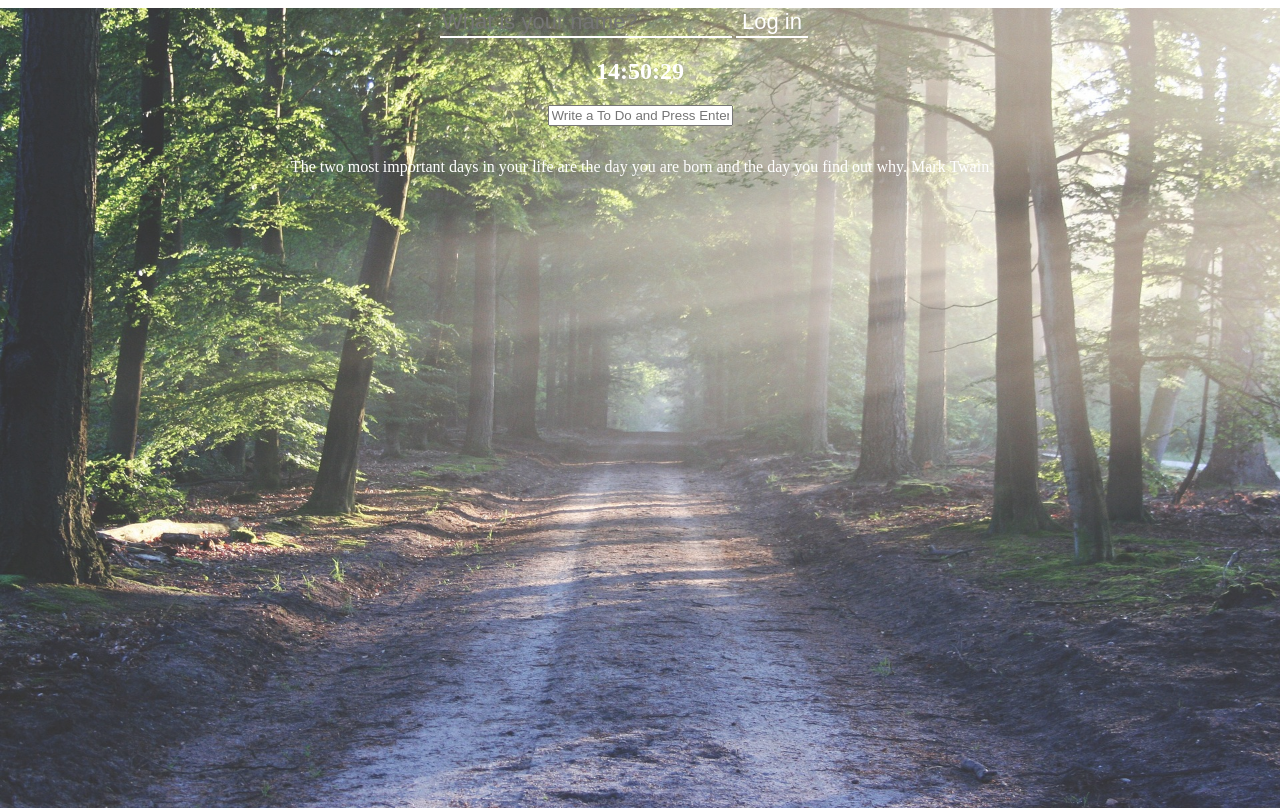
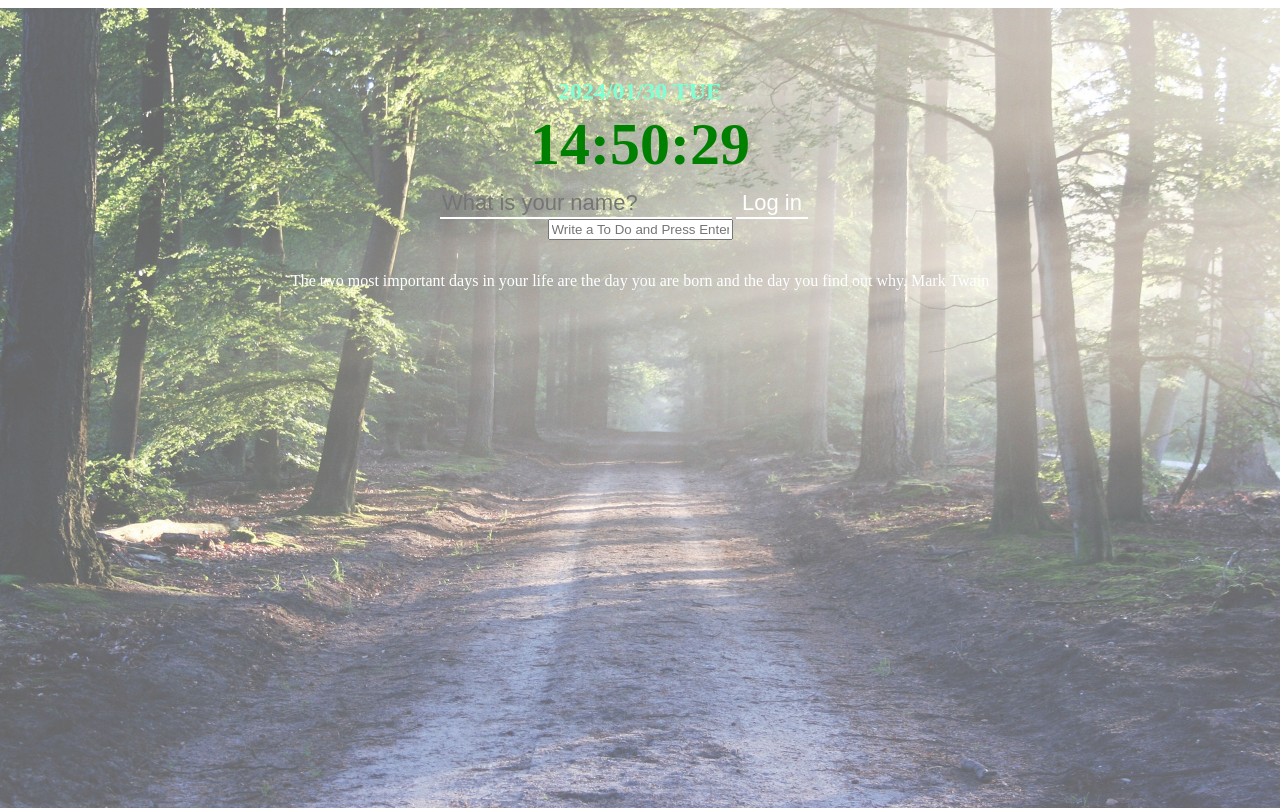
Before and after one commit to ljh8450/NomadCodersJS, a plain HTML site: page index.html in a window 1280 px wide. Drawn offline with Linux system fonts and the light colour scheme.

Commit message:
Cool!
Set Date and CSS

```diff
--- a/css/style.css
+++ b/css/style.css
@@ -16,7 +16,7 @@ body {
     height: 100%;
     position: absolute;
     z-index: -1;
-    opacity: 0.8;
+    opacity: 0.6;
     background-position: center;
     background-size: cover;
 }
@@ -26,4 +26,21 @@ body {
     font-size: 22px;
     color: white;
     border-bottom: 2px solid white;
+
 }
+.center {
+    display: flex;
+    align-items: center;
+    flex-direction: column;
+    padding-top: 50px;
+}
+#clock {
+    margin-top: 0px;
+    margin-bottom: 10px;
+    color: green;
+    font-size: 60px;
+}
+#myDate {
+    margin-bottom: 5px;
+    color: aquamarine;
+}
--- a/index.html
+++ b/index.html
@@ -7,6 +7,9 @@
         <title>Document</title>
     </head>
     <body>
+        <section class="center">
+            <h1 id="myDate">0000/00/00 day</h1>
+            <h2 id="clock">00:00:00</h2>
             <form id = "login-form" class="hidden">
                 <input class="index-form"
                     required
@@ -16,13 +19,13 @@
                 />
                 <input class="index-form" type="submit" value="Log in">
             </form>
-        <h2 id="clock">00:00:00</h2>
             <h1 id = "greeting" class = "hidden"></h1>
             <form id="todo-form">
                 <input type="text" placeholder="Write a To Do and Press Enter" required>
             </form>
             <ul id="todo-list">
             </ul>
+        </section>
         <div id="quote">
             <span></span>
             <span></span>
--- a/js/clock.js
+++ b/js/clock.js
@@ -1,4 +1,5 @@
 const clock = document.querySelector("h2#clock");
+const myDate = document.querySelector("h1#myDate");
 
 function getClock() {
     const date = new Date();
@@ -8,5 +9,34 @@ function getClock() {
     clock.innerText = `${hours}:${minutes}:${seconds}`;
 }
 
+function reternDow(dOW){
+    if (dOW === 0) {
+        return "SUN"
+    }else if (dOW === 1) {
+        return "MON"
+    }else if (dOW === 2) {
+        return "TUE"
+    }else if (dOW === 3) {
+        return "WED"
+    }else if (dOW === 4) {
+        return "THU"
+    }else if (dOW === 5) {
+        return "FRI"
+    }else {
+        return "SAT"
+    }
+}
+
+function getDate() {
+    const date = new Date();
+    const years = String(date.getFullYear()).padStart(4, "0");
+    const months = String(date.getMonth()+1).padStart(2, "0");
+    const days = String(date.getDate()).padStart(2, "0");
+    const dOW = reternDow(new Date(`${years}-${months}-${days}`).getDay());
+    myDate.innerText = `${years}/${months}/${days} ${dOW}`
+}
+
 getClock();
 setInterval(getClock, 1000);
+getDate();
+setInterval(getDate, 24*60*60*1000);
```
Lines whose indentation alone changed are shown as unchanged.
